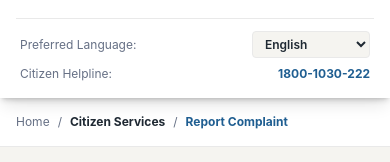
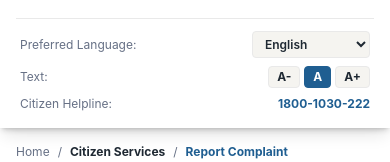
Before and after one commit to Shravanii89/JanSetu-AI, a Next.js app in the folder frontend/: page /report in a window 390 px wide. Both pictures are taken after a click on the button "Toggle navigation". Shown: the part 322-484 px from the top of the page. Built offline with nearby package versions, Linux system fonts and the light colour scheme; no server answers.

Commit message:
Add functional text size accessibility controls

```diff
--- a/frontend/app/globals.css
+++ b/frontend/app/globals.css
@@ -50,3 +50,16 @@ body {
 .gov-shadow-lg {
   box-shadow: 0 10px 15px -3px rgba(18, 59, 93, 0.1), 0 4px 6px -4px rgba(18, 59, 93, 0.05);
 }
+
+/* Accessibility text size scaling */
+html[data-text-size="small"] {
+  font-size: 90%;
+}
+
+html[data-text-size="normal"] {
+  font-size: 100%;
+}
+
+html[data-text-size="large"] {
+  font-size: 112.5%;
+}
--- a/frontend/app/layout.tsx
+++ b/frontend/app/layout.tsx
@@ -1,6 +1,7 @@
 import type { Metadata } from "next";
 import "./globals.css";
 import { LanguageProvider } from "../context/LanguageContext";
+import { TextSizeProvider } from "../context/TextSizeContext";
 
 export const metadata: Metadata = {
   title: "JanSetu AI — From Citizen Voice to Government Action",
@@ -19,7 +20,9 @@ export default function RootLayout({
     <html lang="en">
       <body className="min-h-screen bg-slate-50 text-slate-900 antialiased">
         <LanguageProvider>
-          {children}
+          <TextSizeProvider>
+            {children}
+          </TextSizeProvider>
         </LanguageProvider>
       </body>
     </html>
--- a/frontend/components/navigation/PublicNavbar.tsx
+++ b/frontend/components/navigation/PublicNavbar.tsx
@@ -14,12 +14,13 @@ import {
   Lock,
 } from "lucide-react";
 import { useTranslation } from "../../context/LanguageContext";
+import { useTextSize } from "../../context/TextSizeContext";
 import JanSetuLogo from "../branding/JanSetuLogo";
 
 export const PublicNavbar: React.FC = () => {
   const pathname = usePathname();
   const [mobileMenuOpen, setMobileMenuOpen] = useState(false);
-  const [fontSize, setFontSize] = useState<"normal" | "large" | "small">("normal");
+  const { textSize, setTextSize } = useTextSize();
   const { t, languageName, setLanguage } = useTranslation();
 
   const navLinks = [
@@ -64,29 +65,35 @@ export const PublicNavbar: React.FC = () => {
             <div className="flex items-center gap-1 text-[10px] text-white/80">
               <span>{t("nav.textSize")}</span>
               <button
-                onClick={() => setFontSize("small")}
-                className={`px-1.5 py-0.5 rounded border border-white/20 hover:bg-white/10 ${
-                  fontSize === "small" ? "bg-white/20 text-[#F39A32] font-bold" : ""
+                type="button"
+                onClick={() => setTextSize("small")}
+                className={`px-1.5 py-0.5 rounded border border-white/20 hover:bg-white/10 transition active:scale-95 ${
+                  textSize === "small" ? "bg-white/20 text-[#F39A32] font-bold" : ""
                 }`}
                 title="Decrease font size"
+                aria-label="Decrease text size (A-)"
               >
                 A-
               </button>
               <button
-                onClick={() => setFontSize("normal")}
-                className={`px-1.5 py-0.5 rounded border border-white/20 hover:bg-white/10 ${
-                  fontSize === "normal" ? "bg-white/20 text-[#F39A32] font-bold" : ""
+                type="button"
+                onClick={() => setTextSize("normal")}
+                className={`px-1.5 py-0.5 rounded border border-white/20 hover:bg-white/10 transition active:scale-95 ${
+                  textSize === "normal" ? "bg-white/20 text-[#F39A32] font-bold" : ""
                 }`}
                 title="Normal font size"
+                aria-label="Default text size (A)"
               >
                 A
               </button>
               <button
-                onClick={() => setFontSize("large")}
-                className={`px-1.5 py-0.5 rounded border border-white/20 hover:bg-white/10 ${
-                  fontSize === "large" ? "bg-white/20 text-[#F39A32] font-bold" : ""
+                type="button"
+                onClick={() => setTextSize("large")}
+                className={`px-1.5 py-0.5 rounded border border-white/20 hover:bg-white/10 transition active:scale-95 ${
+                  textSize === "large" ? "bg-white/20 text-[#F39A32] font-bold" : ""
                 }`}
                 title="Increase font size"
+                aria-label="Increase text size (A+)"
               >
                 A+
               </button>
@@ -219,6 +226,48 @@ export const PublicNavbar: React.FC = () => {
             </div>
 
             <div className="flex items-center justify-between text-xs text-[#667085] px-1">
+              <span>{t("nav.textSize")}</span>
+              <div className="flex items-center gap-1">
+                <button
+                  type="button"
+                  onClick={() => setTextSize("small")}
+                  className={`px-2 py-0.5 rounded border text-xs font-bold transition ${
+                    textSize === "small"
+                      ? "bg-[#1F5E91] text-white border-[#1F5E91]"
+                      : "bg-[#F5F4F0] border-[#E9E9E9] text-[#1F2933] hover:bg-white"
+                  }`}
+                  aria-label="Decrease font size"
+                >
+                  A-
+                </button>
+                <button
+                  type="button"
+                  onClick={() => setTextSize("normal")}
+                  className={`px-2 py-0.5 rounded border text-xs font-bold transition ${
+                    textSize === "normal"
+                      ? "bg-[#1F5E91] text-white border-[#1F5E91]"
+                      : "bg-[#F5F4F0] border-[#E9E9E9] text-[#1F2933] hover:bg-white"
+                  }`}
+                  aria-label="Normal font size"
+                >
+                  A
+                </button>
+                <button
+                  type="button"
+                  onClick={() => setTextSize("large")}
+                  className={`px-2 py-0.5 rounded border text-xs font-bold transition ${
+                    textSize === "large"
+                      ? "bg-[#1F5E91] text-white border-[#1F5E91]"
+                      : "bg-[#F5F4F0] border-[#E9E9E9] text-[#1F2933] hover:bg-white"
+                  }`}
+                  aria-label="Increase font size"
+                >
+                  A+
+                </button>
+              </div>
+            </div>
+
+            <div className="flex items-center justify-between text-xs text-[#667085] px-1">
               <span>{t("nav.citizenHelpline")}</span>
               <span className="font-bold text-[#1F5E91]">{t("nav.helplineNumber")}</span>
             </div>
--- /dev/null
+++ b/frontend/context/TextSizeContext.tsx
@@ -0,0 +1,98 @@
+"use client";
+
+import React, { createContext, useContext, useState, useEffect } from "react";
+
+export type TextSize = "small" | "normal" | "large";
+
+interface TextSizeContextType {
+  textSize: TextSize;
+  setTextSize: (size: TextSize) => void;
+  decreaseTextSize: () => void;
+  resetTextSize: () => void;
+  increaseTextSize: () => void;
+}
+
+const TextSizeContext = createContext<TextSizeContextType | undefined>(undefined);
+
+const STORAGE_KEY = "jansetu_text_size";
+
+export function TextSizeProvider({ children }: { children: React.ReactNode }) {
+  const [textSize, setTextSizeState] = useState<TextSize>("normal");
+
+  useEffect(() => {
+    // Read from localStorage or cookie on mount
+    try {
+      const saved = localStorage.getItem(STORAGE_KEY) as TextSize | null;
+      if (saved && (saved === "small" || saved === "normal" || saved === "large")) {
+        setTextSizeState(saved);
+        applyTextSize(saved);
+      } else {
+        applyTextSize("normal");
+      }
+    } catch {
+      applyTextSize("normal");
+    }
+  }, []);
+
+  const applyTextSize = (size: TextSize) => {
+    if (typeof document !== "undefined") {
+      document.documentElement.setAttribute("data-text-size", size);
+      if (size === "small") {
+        document.documentElement.style.fontSize = "90%";
+      } else if (size === "large") {
+        document.documentElement.style.fontSize = "112.5%";
+      } else {
+        document.documentElement.style.fontSize = "100%";
+      }
+    }
+  };
+
+  const setTextSize = (size: TextSize) => {
+    setTextSizeState(size);
+    applyTextSize(size);
+    try {
+      localStorage.setItem(STORAGE_KEY, size);
+      document.cookie = `${STORAGE_KEY}=${size}; path=/; max-age=31536000; SameSite=Lax`;
+    } catch (e) {
+      console.warn("Could not save text size:", e);
+    }
+  };
+
+  const decreaseTextSize = () => {
+    if (textSize === "large") setTextSize("normal");
+    else if (textSize === "normal") setTextSize("small");
+    else setTextSize("small");
+  };
+
+  const resetTextSize = () => {
+    setTextSize("normal");
+  };
+
+  const increaseTextSize = () => {
+    if (textSize === "small") setTextSize("normal");
+    else if (textSize === "normal") setTextSize("large");
+    else setTextSize("large");
+  };
+
+  return (
+    <TextSizeContext.Provider
+      value={{
+        textSize,
+        setTextSize,
+        decreaseTextSize,
+        resetTextSize,
+        increaseTextSize,
+      }}
+    >
+      {children}
+    </TextSizeContext.Provider>
+  );
+}
+
+export function useTextSize() {
+  const context = useContext(TextSizeContext);
+  if (!context) {
+    throw new Error("useTextSize must be used within a TextSizeProvider");
+  }
+  return context;
+}
```
